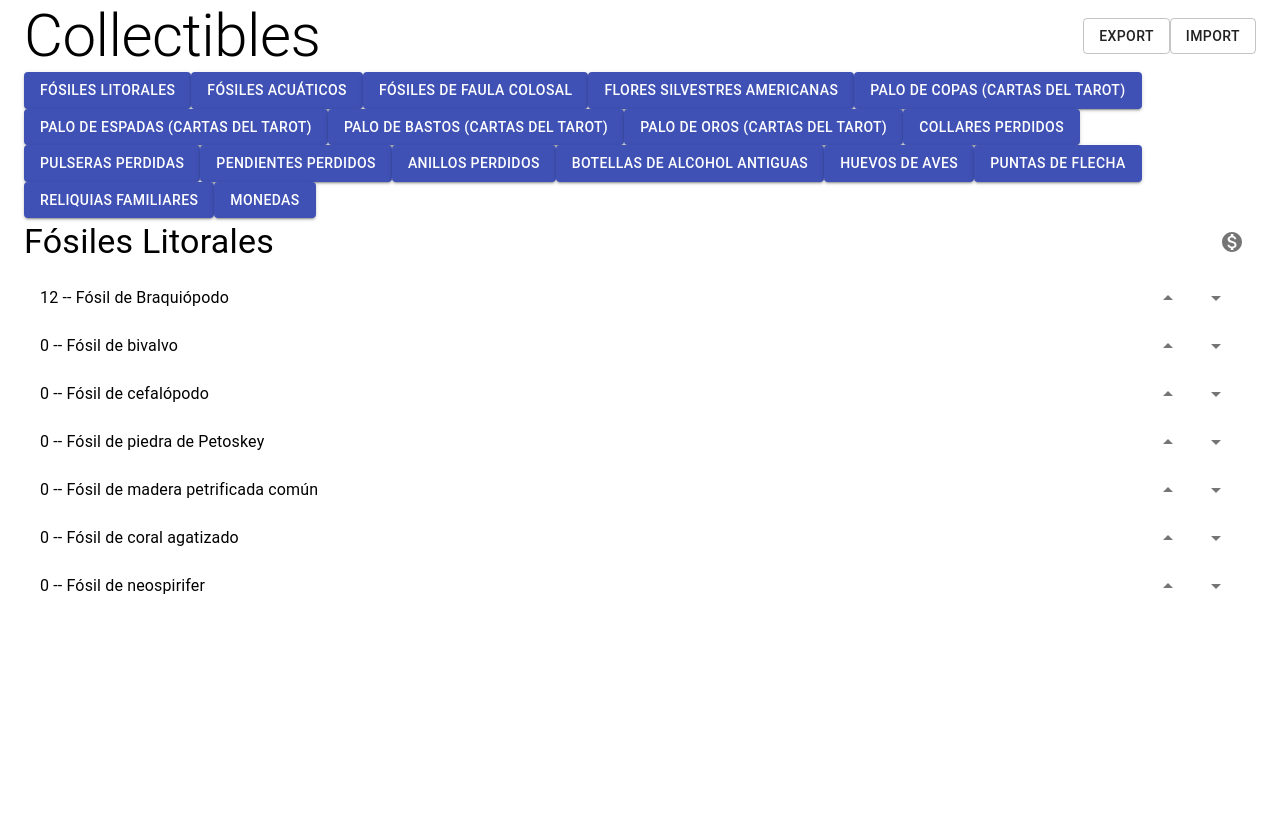
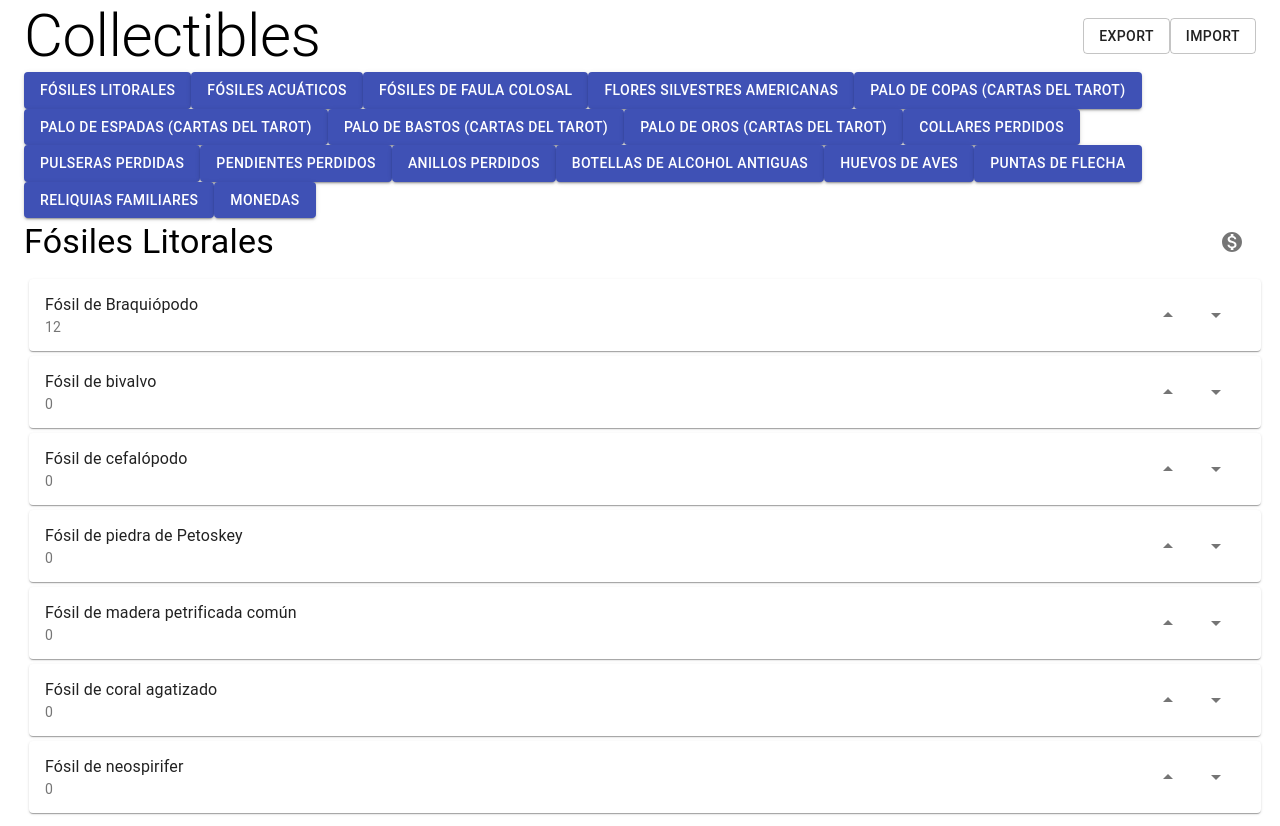
Before and after one commit to raikkon88/rdo-collectibles-app, a React (Create React App) app: page / in a window 1280 px wide. Both pictures are taken after a click on the button "FÓSILES LITORALES". Before the commit the page ends 800 px from the top, so only its background shows below. Built offline with nearby package versions, Linux system fonts and the light colour scheme.

Commit message:
[FEAT] Added documentation, added bit and exported Collectible component

```diff
--- a/src/components/Collectible/Collectible.tsx
+++ b/src/components/Collectible/Collectible.tsx
@@ -1,5 +1,5 @@
 import React from 'react'
-import { ListItemSecondaryAction, ListItem, ListItemText, IconButton } from '@material-ui/core'
+import { Paper, ListItemSecondaryAction, ListItem, ListItemText, IconButton, makeStyles } from '@material-ui/core'
 import ArrowDropDownIcon from '@material-ui/icons/ArrowDropDown';
 import ArrowDropUpIcon from '@material-ui/icons/ArrowDropUp';
 
@@ -11,10 +11,18 @@ export interface CollectibleParams {
   onDownArrowClick: () => any
 }
 
+const useStyles = makeStyles(theme => ({
+  root: {
+    margin: 5
+  }
+}))
+
 const Collectible = ({name, count, onUpArrowClick, onDownArrowClick}: CollectibleParams) => {
 
-  return <ListItem>
-    <ListItemText primary={`${count} -- ${name}`}/>
+  const classes = useStyles()
+
+  return <ListItem component={Paper} className={classes.root}>
+    <ListItemText primary={`${name}`} secondary={`${count}`}/>
     <ListItemSecondaryAction>
       <IconButton onClick={onUpArrowClick}>
         <ArrowDropUpIcon />
```
Also changed, not shown: 2 other files (tests, documents, lock files or other folders).
